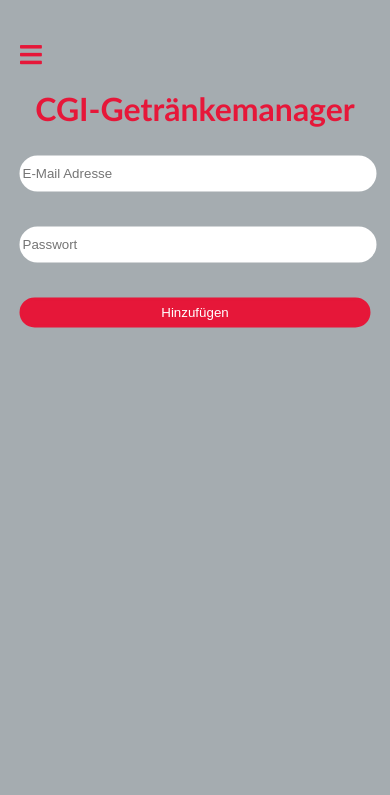
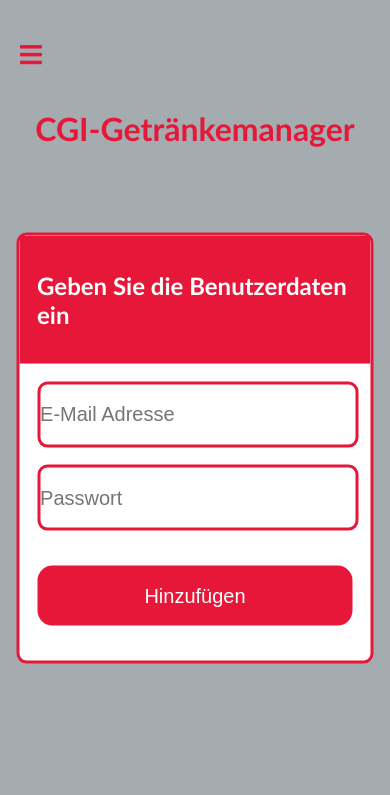
Before and after one commit to G3ndan/GetraenkeMaster, a PHP site: page /addUser.php in a window 390 px wide. Shown: the top 795 px of the page. Run offline with PHP 8.4, Linux system fonts and the light colour scheme; the visitor is signed in with stand-in values (Sample User, id 1); some libraries are stand-ins or nearby versions.

Commit message:
Add files via upload

```diff
--- a/PHP/changePw.php
+++ b/PHP/changePw.php
@@ -1,6 +1,6 @@
 <?php
+error_reporting(0);
 session_start();
-
 $email = $_SESSION['user'];
 if(isset($_POST['pwOld']) && !empty($_POST['pwOld'])){
   if(strlen($_POST['pwOld']) < 52){
--- a/PHP/menu.php
+++ b/PHP/menu.php
@@ -8,13 +8,13 @@ echo "<header>
       <li><a href='chart.php'><i class='far fa-chart-bar'></i>Statistik</a></li>
       ";
       if($_SESSION['id'] == 1){
-        echo "<li><a href='addUser.php'><i class='fas fa-user'>Benutzer Hinzufügen</i></a></li>";
+        echo "<li><a href='addUser.php'><i class='fas fa-user'></i>Benutzer Hinzufügen</a></li>";
       }
       echo "<li><a href='changePassword.php'><i class='fas fa-lock'></i>Passwort ändern</a></li>
       <li><a href='deauth.php'><i class='fas fa-power-off'></i>Abmelden</a></li>
     </ul>
   </nav>
 </div>
-<h1>CGI-Getränkemanager</h1>
+<h1 id='title'>CGI-Getränkemanager</h1>
 </header>";
  ?>
--- a/public_html/CSS/chart.css
+++ b/public_html/CSS/chart.css
@@ -33,7 +33,7 @@ body{
 
 #barchart_div{
   float: left;
-  margin-left: 20px;
+  margin-left: 10px;
   padding-right: 20px;
   width: 450px;
   height: 300px;
@@ -42,7 +42,7 @@ body{
 
 #piechart_div{
   float: left;
-  margin-left: 20px;
+  margin-left: 10px;
   border-right: solid #E61739;
   border-left: solid #E61739;
   width: 450px;
@@ -51,7 +51,7 @@ body{
 
 #year_div{
   float: left;
-  margin-left: 20px;
+  margin-left: 10px;
   width: 450px;
   height: 300px;
 }
--- a/public_html/CSS/login.css
+++ b/public_html/CSS/login.css
@@ -3,37 +3,76 @@ body{
   color: #E61739;
   font-family: "Trebuchet MS", Arial, Helvetica, sans-serif;
 }
+
+*{
+  padding: 0;
+  margin: 0;
+}
+#title{
+  position: relative;
+  margin-left: 40%;
+  margin-right: auto;
+  margin-bottom: 20%;
+}
+
+
 .form{
     margin-top: 15%;
     margin-left: 50%;
     -moz-transform: translateX(-50%) translateY(-50%);
     -webkit-transform: translateX(-50%) translateY(-50%);
     transform: translateX(-50%) translateY(-50%);
-    width: 20%;
+    width: 25%;
+    background-color: white;
+    border: solid #E61739;
+    border-radius: 10px;
 }
+
+.form1{
+  display: block;
+  overflow: auto;
+}
+
+.form1 h2{
+  padding-top: 10%;
+  padding-bottom: 10%;
+  padding-left: 5%;
+  background-color: #E61739;
+  color: white;
+}
+
 .form1 input{
+  font-size: 20px;
   float: left;
-  margin-top: 10%;
-  width: 100%;
-  height: 30px;
-  border: solid white;
-  border-radius: 30px;
+  margin-top: 5%;
+  margin-left: 5%;
+  margin-right: 5%;
+  width: 90%;
+  height: 60px;
+  border: solid #E61739;
+  border-radius: 10px;
+  background-color: white;
+  color: #777777;
 }
 
 #button{
+  font-size: 20px;
   background-color: #E61739;
   border: solid #E61739;
-  border-radius: 30px;
-  width: 100%;
-  height: 30px;
+  border-radius: 15px;
+  width: 90%;
+  height: 60px;
   outline: none !important;
   color: white;
   margin-top: 10%;
+  margin-left: 5%;
+  margin-right: 5%;
+  margin-bottom: 10%;
 }
 
 #button:hover{
-  background-color: #FF6A00;
-  border-color: #FF6A00;
+  background-color: #991F3D;
+  border-color: #991F3D;
 }
 
 .row{
@@ -42,13 +81,14 @@ body{
 
 .error{
   float: right;
+  margin-right: 5%;
 }
 
 @media screen and (max-width:800px) {
+
   .form{
       position: absolute;
       width: 90%;
-      height: 80%;
       -moz-transform: translateX(-50%) translateY(-30%);
       -webkit-transform: translateX(-50%) translateY(-30%);
       transform: translateX(-50%) translateY(-30%);
@@ -56,3 +96,17 @@ body{
       margin-top: 50%;
       z-index: -1;
 }
+#title{
+  position: relative;
+  margin-top: 5%;
+  margin-left: 5%;
+  margin-right: 5%;
+  margin-bottom: 5%;
+  z-index: -1;
+  text-align: center;
+}
+.form1{
+  display: block;
+  overflow: hidden;
+}
+}
--- a/public_html/CSS/style.css
+++ b/public_html/CSS/style.css
@@ -33,6 +33,7 @@ header nav ul li a{
   padding: 20px;
   display: block;
   text-decoration: none;
+  transition: background-color 0.5s ease-out;
 }
 
 header nav ul li i{
@@ -79,6 +80,11 @@ header nav ul li a:hover{
     padding-right: 10px;
   }
 
+#title{
+    position: relative;
+    margin-left: 40%;
+    margin-right: auto;
+  }
 @media screen and (max-width:800px) {
   header nav{
     width: 100%;
@@ -88,10 +94,15 @@ header nav ul li a:hover{
   .menu-bar{
     width: 100%;
   }
-}
-
-h1{
-  text-align: center;
+  #title{
+    position: relative;
+    margin-top: 5%;
+    margin-left: 5%;
+    margin-right: 5%;
+    margin-bottom: 5%;
+    z-index: -1;
+    text-align: center;
+  }
 }
 #tb1 {
   width: 90%;
@@ -106,6 +117,7 @@ h1{
 }
 #tb1 tr{
   background-color: #DEDEDE;
+  transition: background-color 1s ease-out;
 }
 
 #tb1 tr:hover {background-color: #737373;}
@@ -124,6 +136,7 @@ h1{
   margin-right: 5%;
   border-radius: 20px;
   border: solid white;
+  background-color: white;
   padding: 0.5%;
 }
 
@@ -147,6 +160,7 @@ h1{
   float: left;
   border-radius: 20px;
   border: solid white;
+  background-color: white;
   padding-top: 1%;
   padding-bottom: 1%;
   padding-left: 2%;
@@ -157,6 +171,7 @@ h1{
   display: block;
   border-radius: 20px;
   border: solid white;
+  background-color: white;
   padding-top: 1%;
   padding-bottom: 1%;
   padding-left: 2%;
--- a/public_html/JS/functions.js
+++ b/public_html/JS/functions.js
@@ -1,4 +1,3 @@
-
 $(function(){
     //Add, Save, Edit and Delete functions code
     $("#add").bind("click", Add);
@@ -46,7 +45,7 @@ function Add(){
         "</select>"+
         "</td>"+
         "<td>"+
-          "<button class='del' type='button'>Remove</button>"+
+          "<button class='del' type='button'>Entfernen</button>"+
         "</td>"+
         "</tr>");
 
@@ -80,6 +79,7 @@ var jsonString = JSON.stringify( values );
        },
        success: function(data){
          alert(data);
+         location.reload();
        },
     });
     return false;
--- a/public_html/addUser.php
+++ b/public_html/addUser.php
@@ -1,10 +1,12 @@
 <?php
-require "../PHP/checkValidUser.php";
-if($_SESSION['id'] != 1 ){
-  header("Location: http://localhost/index.php");
-  die();
-}
-include '../PHP/newUser.php'
+
+ require '../PHP/checkValidUser.php';
+ if($_SESSION['id'] != 1)
+ {
+   header("Location: http://localhost:8888/index.php");
+   die();
+ }
+ include '../PHP/newUser.php';
 ?>
 <!DOCTYPE html>
 <html lang="de" >
@@ -18,6 +20,7 @@ include '../PHP/newUser.php'
     <?php include '../PHP/menu.php'; ?>
     <div class="form">
     <form class="form1" action="" method="post">
+      <h2>Geben Sie die Benutzerdaten ein</h2>
       <div class="row">
       <input type="email" name="email" placeholder="E-Mail Adresse" required >
     </div>
--- a/public_html/changePassword.php
+++ b/public_html/changePassword.php
@@ -15,8 +15,9 @@
     <?php include '../PHP/menu.php'?>
     <div class="form">
         <form class="form1" action="" method="post">
+          <h2>Geben Sie ihr neues Passwort ein</h2>
           <input type="password" name="pwOld" placeholder="Aktuelles Passwort">
-          <input type="password" name="pwNew1" placeholder="Neues Passwort">
+          <input type="password" name="pwNew1" placeholder="Neues Passwort" id="pwNew1">
           <input type="password" name="pwNew2" placeholder="Passwort wiederholen">
           <button type="submit" name="submit" id="button">Passwort Ändern</button>
         </form>
```
Also changed, not shown: public_html/JS/form.js (+36 -4 lines), public_html/index.php (+6 -7 lines), public_html/login.php (+15 -9 lines).
